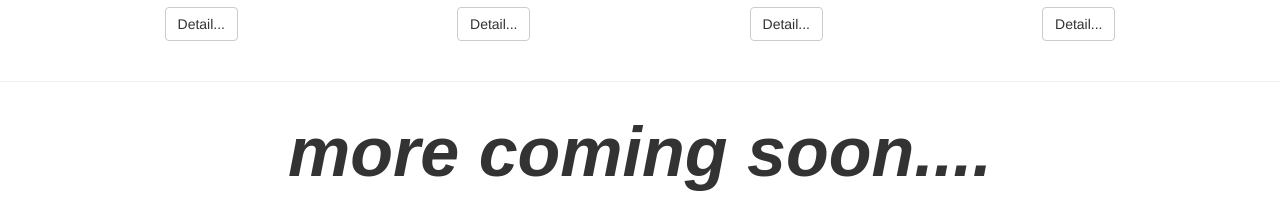
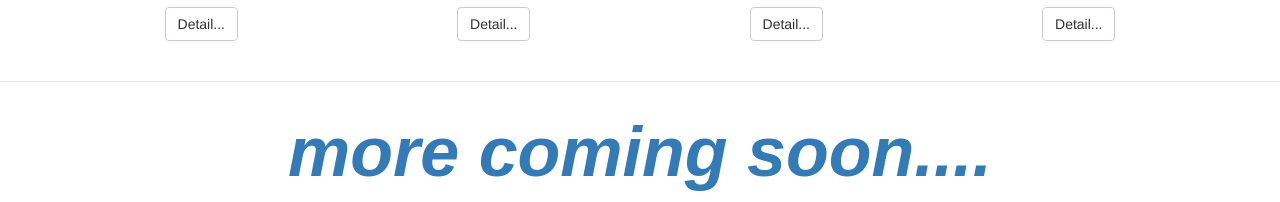
Before and after one commit to prestige9999/davinci, a plain HTML site: page index.html in a window 1280 px wide. Shown: the part 1180-1382 px from the top of the page. Drawn offline with Linux system fonts and the light colour scheme.

Commit message:
Update index.html

```diff
--- a/index.html
+++ b/index.html
@@ -53,6 +53,6 @@
     </div>
     <br>
     <hr>
-    <e> more coming soon.... </e>
+    <a href="ebaytemp.html"><e> more coming soon.... </e><a>
   </body>
 </htm>
```
